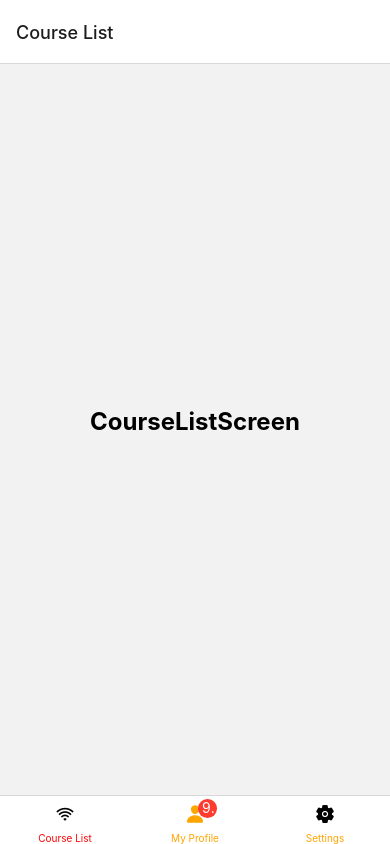
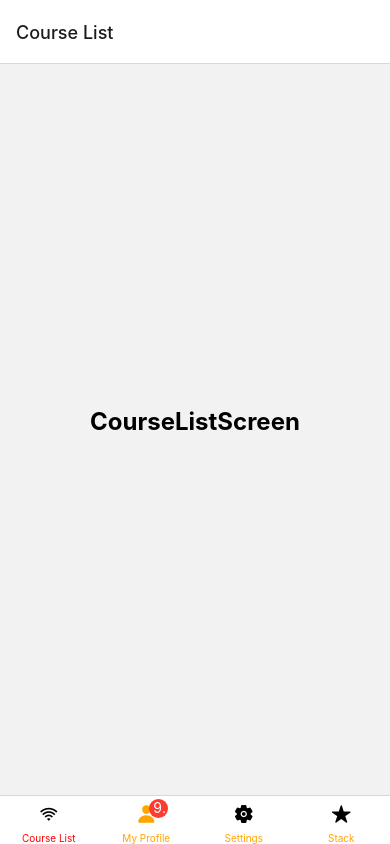
Before and after one commit to awinas-kannan/React-Native, a React Native app in the folder ReactNavigation/: screen / in a window 390 px wide. Built offline with nearby package versions, Linux system fonts and the light colour scheme.

Commit message:
Nest navigations
Nest navigations

```diff
--- a/ReactNavigation/App.js
+++ b/ReactNavigation/App.js
@@ -15,6 +15,8 @@ export default function App() {
       {/* <DrawerNavigationCodeEv/> */}
       <TabNavigationCodeEv/>
 
+      {/* Added Stack Inside Tab */}
+
     </NavigationContainer>
   );
 }
--- a/ReactNavigation/screens/TabNavigationCodeEv.js
+++ b/ReactNavigation/screens/TabNavigationCodeEv.js
@@ -3,6 +3,7 @@ import Ionicons from "@expo/vector-icons/Ionicons";
 import CourseListTabCodeEv from "./CourseListTabCodeEv"
 import ProfileTabCodeEv from "./ProfileTabCodeEv"
 import SettingsScreenCodeEv from "./SettingsScreenCodeEv"
+import { StackNavigationCodeEv } from "./StackNavigationCodeEv";
 
 const Tab = createBottomTabNavigator();
 
@@ -25,7 +26,7 @@ export const TabNavigationCodeEv = () => {
                 component={ProfileTabCodeEv}
                 options={{
                     tabBarLabel: "My Profile",
-                    tabBarIcon: ({color}) => <Ionicons name={"person"} size={20}  color={color}/>,
+                    tabBarIcon: ({ color }) => <Ionicons name={"person"} size={20} color={color} />,
                     tabBarBadge: 99,
                 }}
             />
@@ -33,6 +34,12 @@ export const TabNavigationCodeEv = () => {
                 options={{
                     tabBarIcon: () => <Ionicons name={"settings"} size={20} />,
                 }} />
+
+            <Tab.Screen name="Stack" component={StackNavigationCodeEv}
+                options={{
+                    tabBarIcon: () => <Ionicons name={"star"} size={20} />,
+                    headerShown: false
+                }} />
         </Tab.Navigator>
     )
 }
```
Also changed, not shown: 1 other file (tests, documents, lock files or other folders).
